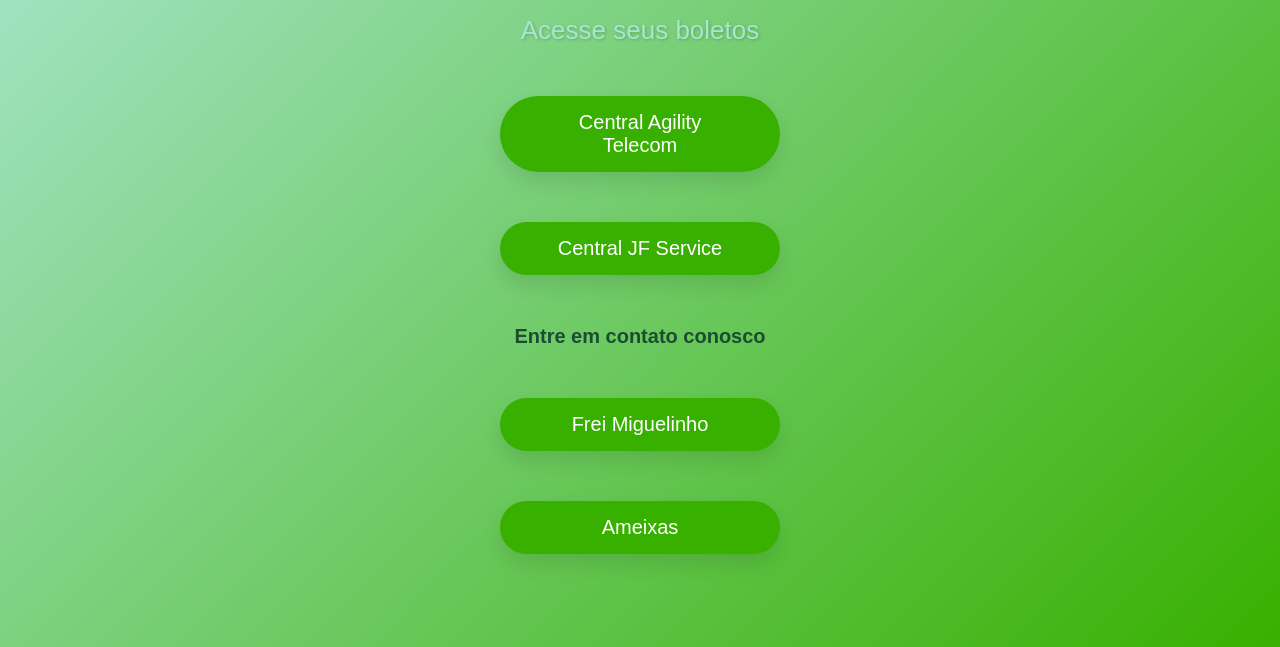
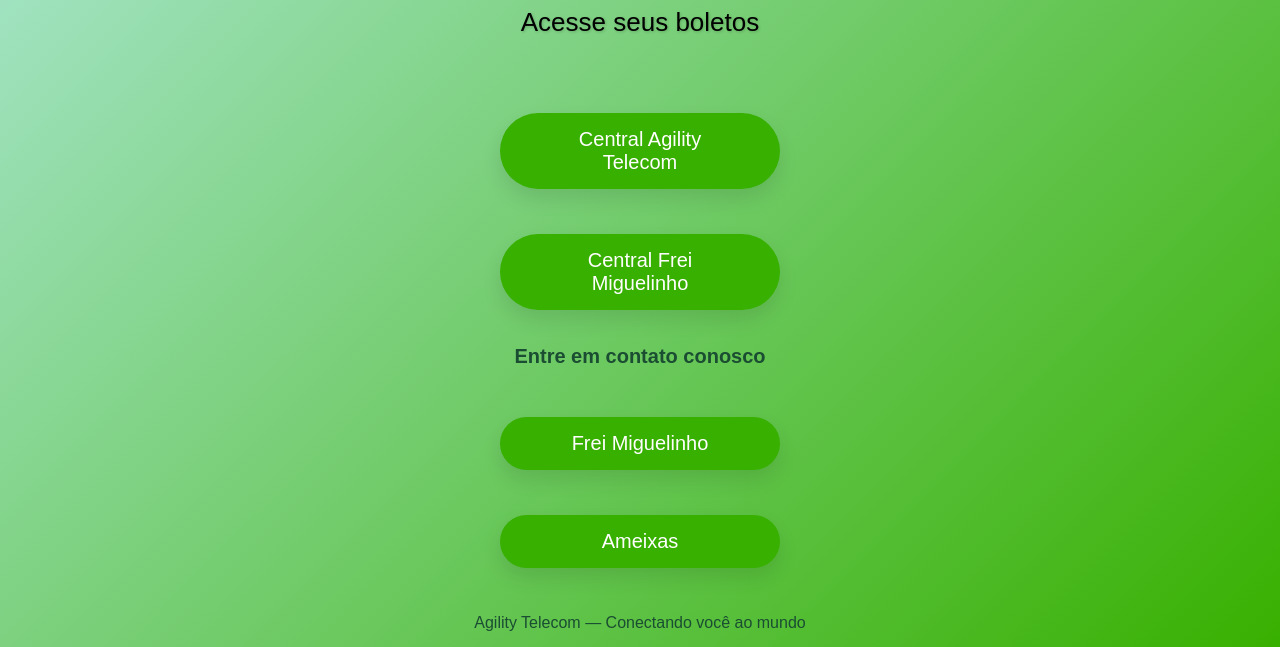
Before and after one commit to jhonatalegal/Jf, a plain HTML site: page Index.html in a window 1280 px wide. Shown: the part 153-800 px from the top of the page. Drawn offline with Linux system fonts and the light colour scheme.

Commit message:
Add files via upload

```diff
--- a/Index.html
+++ b/Index.html
@@ -1,8 +1,8 @@
 <!DOCTYPE html>
 <html lang="pt-br">
 <head>
-  <meta charset="UTF-8">
-  <meta name="viewport" content="width=device-width, initial-scale=1.0">
+  <meta charset="UTF-8" />
+  <meta name="viewport" content="width=device-width, initial-scale=1.0"/>
   <title>Acessar Centrais</title>
   <style>
     body {
@@ -14,11 +14,12 @@
       height: 100vh;
       margin: 0;
       flex-direction: column;
-      gap: 30px;
+      gap: 25px;
+      position: relative;
     }
 
     h1 {
-      color: #1a4d32; /* Verde escuro */
+      color: #000000;
       font-size: 40px;
       font-weight: 700;
       text-shadow: 2px 2px 5px rgba(0, 0, 0, 0.3);
@@ -27,11 +28,12 @@
     }
 
     h2 {
-      color: #a8e6cf; /* Verde claro */
+      color: #000000;
       font-size: 26px;
       font-weight: 400;
       text-align: center;
-      margin: 0;
+      margin-top: 10px;
+      margin-bottom: 30px;
       text-shadow: 1px 1px 3px rgba(0, 0, 0, 0.2);
     }
 
@@ -60,6 +62,22 @@
       transform: translateY(2px);
     }
 
+    .contact-text {
+      font-size: 20px;
+      color: #1a4d32;
+      text-align: center;
+      margin: 10px 0 4px 0;
+      font-weight: 600;
+    }
+
+    .footer {
+      position: absolute;
+      bottom: 15px;
+      font-size: 16px;
+      color: #1a4d32;
+      text-align: center;
+    }
+
     @media (max-width: 600px) {
       h1 {
         font-size: 30px;
@@ -75,14 +93,6 @@
         padding: 12px 20px;
       }
     }
-
-    .contact-text {
-      font-size: 20px;
-      color: #1a4d32; /* Verde escuro */
-      text-align: center;
-      margin-top: 20px;
-      font-weight: 600;
-    }
   </style>
 </head>
 <body>
@@ -95,17 +105,19 @@
   </button>
 
   <button onclick="window.location.href='https://jfservicee.com.br/central_assinante_web/login'">
-   Central JF Service
+    Central Frei Miguelinho
   </button>
 
   <div class="contact-text">Entre em contato conosco</div>
-  <button onclick="window.location.href='https://wa.me/558182667278'">
+  <button onclick="window.location.href='https://wa.me/5581982492788'">
     Frei Miguelinho
   </button>
 
-  <button onclick="window.location.href='https://wa.me/558187865410'">
+  <button onclick="window.location.href='https://wa.me/5581982331217'">
     Ameixas
   </button>
 
+  <div class="footer">Agility Telecom — Conectando você ao mundo</div>
+
 </body>
 </html>
```
